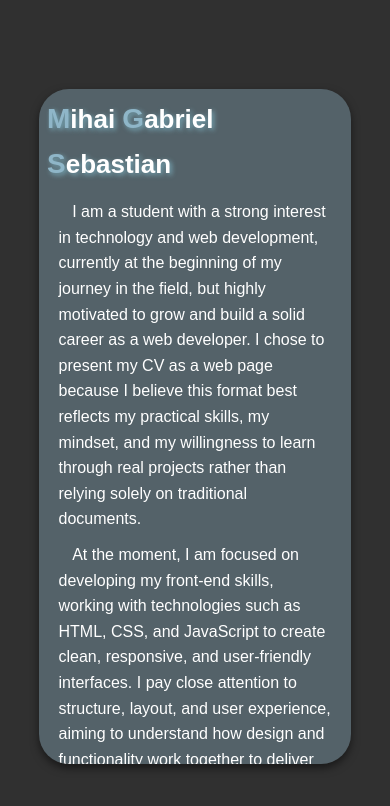
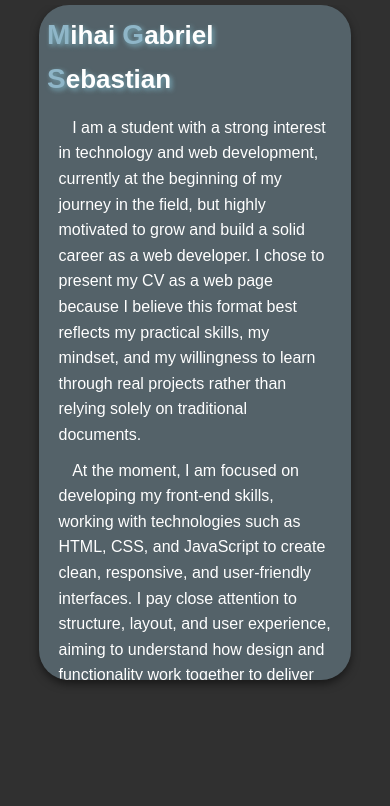
Before and after one commit to MihaiSeby/mihaiseby.github.io, a plain HTML site: page cv-mgs/FrontEnd/src/about.html in a window 390 px wide. Shown: the part 75-881 px from the top of the page. Drawn offline with Linux system fonts and the light colour scheme.

Commit message:
about 123

```diff
--- a/cv-mgs/FrontEnd/css/about.css
+++ b/cv-mgs/FrontEnd/css/about.css
@@ -120,6 +120,7 @@
     max-height: 80dvh;
     overflow-y: auto;
     justify-content: flex-start;
+    margin-top: -15vh;
   }
 
   .basic-info-wrap{
```
